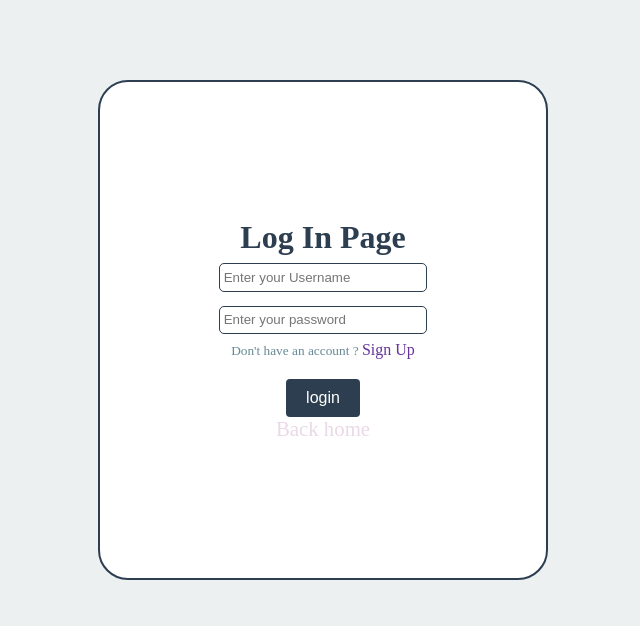
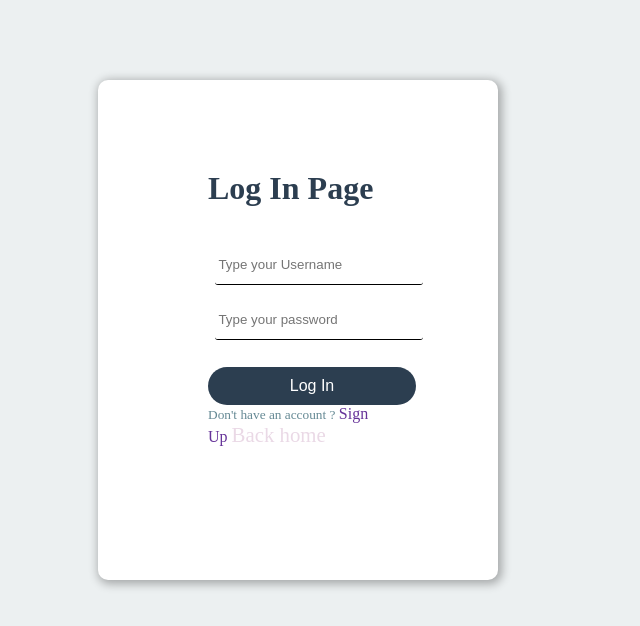
Before and after one commit to trtovacasmir/E-Shop-Simulation, a plain HTML site: page html/login.html in a window 1280 px wide. Shown: the whole page, without its empty margins (350-990 px from the left). Drawn offline with Linux system fonts and the light colour scheme.

Commit message:
edit login page

```diff
--- a/html/login.html
+++ b/html/login.html
@@ -8,17 +8,18 @@
 </head>
 <body>
 
-    <div class="login_div">
-        <h1>Log In Page</h1>
-        <input type="text" name="" id="username" placeholder=" Enter your Username">
-        <input type="password" name="" id="password" placeholder=" Enter your password">
+    <div class="login_card">
+        <div class="login_card_child">
+        <h1 class="login_title">Log In Page</h1>
+        <input type="text" name="" id="username" placeholder=" Type your Username">
+        <input type="password" name="" id="password" placeholder=" Type your password">
+
+        <button onclick="Login()" class="login">Log In</button>
         <small>Don't have an account ? <a href="signup.html" class="signup">Sign Up</a></small>
-        <button onclick="Login()" class="login">login</button>
-
-
-        <a href="home.html">Back home</a>
+       <a href="home.html">Back home</a>
 
         <button onclick="Logout()" class="logout">logout</button>
+        </div>
     </div>
 
     <script src="../js/login.js"></script>
--- a/style.css
+++ b/style.css
@@ -54,7 +54,8 @@ h2{
     text-align: center;
 }
 
-/*-------------------- BODY ------------------------       */
+/*------------------------------ BODY --------------------------------------------*/
+/*------------------------------ BODY --------------------------------------------*/
 
 body{
     min-height: calc(100vh - 30vh);
@@ -197,39 +198,43 @@ select option:hover {
     background-color: red;
   }
 
-/*---------------------LOGIN----------------------------------*/
-.login_div{
+/*--------------------------LOGIN---------------------------------------------*/
+/*--------------------------LOGIN---------------------------------------------*/
+/*--------------------------LOGIN---------------------------------------------*/
+.login_card{
     background-color: white;
     height: 500px;
-    width: 450px;
+    width: 400px;
     position: absolute;
     left: 35%;
     top: 10%;
-    display: flex;
-    justify-content: center;
-    align-items: center;
-    flex-direction: column;
-    border-radius: 30px;
-    border: 2px solid #2c3e50;
+
+    border-radius: 10px;
+    box-shadow: 2px 2px 10px 2px rgba(0, 0, 0, 0.3);
 }
 input{
-    border-radius: 5px;
+    border-radius: 3px;
     height: 1.8rem;
     width: 13rem;
     margin: 10px;
     list-style: none;
-    border: 1.5px solid #2c3e50;
+
+    border: none;
+    border-bottom: 1px solid #000;
     margin: 7px;
+    outline: none;
+    padding: 20px 0;
 }
 
 .signup{
     font-size: 1rem;
     color: rebeccapurple;
 }
-h1{
+
+.login_title{
     color:#2c3e50;
+    margin-bottom: 30px;
 }
-
 @media (max-width:390) {
 
 }
@@ -245,10 +250,18 @@ button.login {
     margin-top: 20px;
     padding: 10px 20px;
     transition: background-color 0.2s ease-in-out;
-  }
+    width: 13rem;
+    border-radius: 5rem;
+}
 
   small{
 
         color: #658994;
 
   }
+
+
+  .login_card_child{
+    padding: 40px 110px;
+    margin-top: 50px;
+  }
```
Also changed, not shown: html/signup.html (added, +25 -0 lines).
